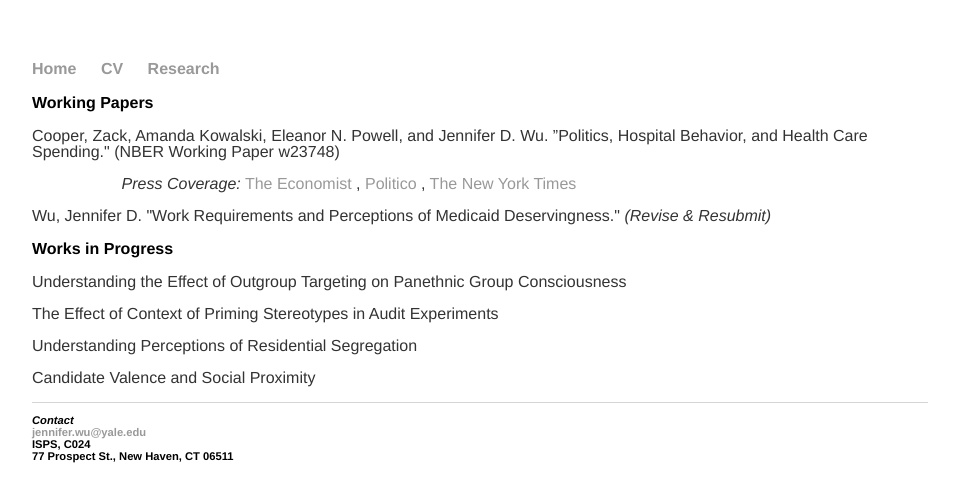
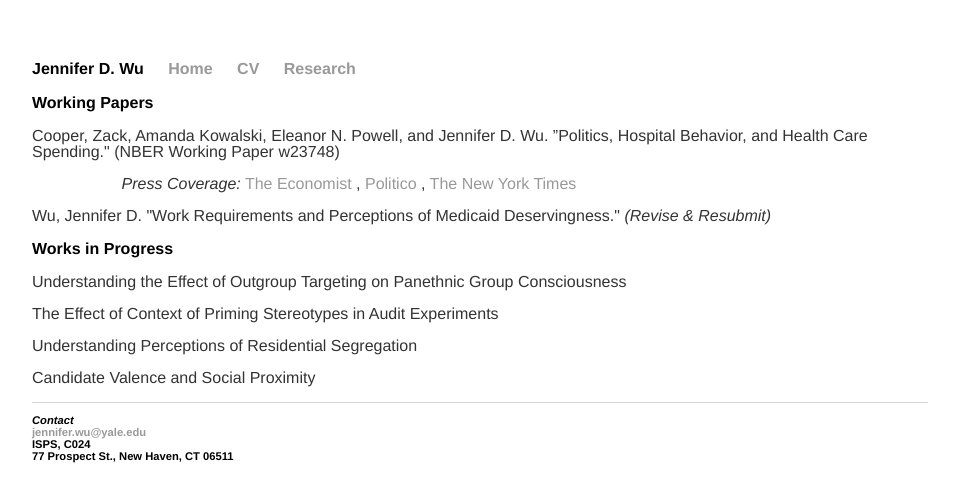
Before and after one commit to wujend/wujend.github.io, a Jekyll site: the page built from research/index.html, in a window 1280 px wide. Shown: the top 502 px of the page, without its empty margins (160-1119 px from the left). Built offline with Jekyll 4.4.1, drawn with Linux system fonts in a browser that asks for light colours.

Commit message:
Update default.html

```diff
--- a/_layouts/default.html
+++ b/_layouts/default.html
@@ -8,6 +8,7 @@
 		<body>
 			<nav>
 	    		<ul>
+				<li>Jennifer D. Wu</li>
 	        		<li><a href="/">Home</a></li>
 	        		<li><a href="/cv">CV</a></li>
 	        		<li><a href="/research">Research</a></li>
```
